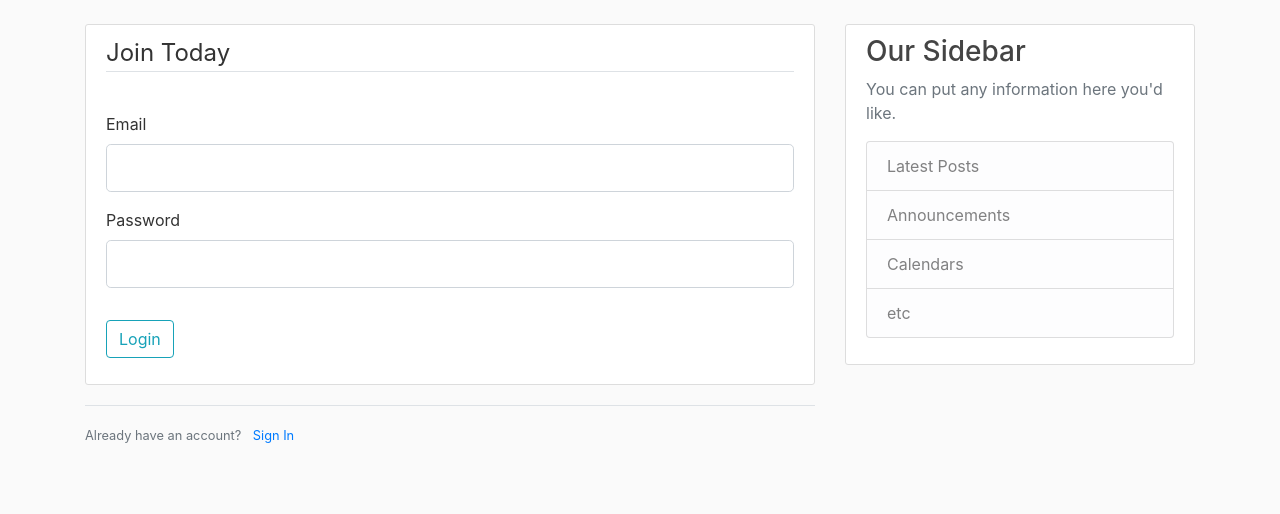
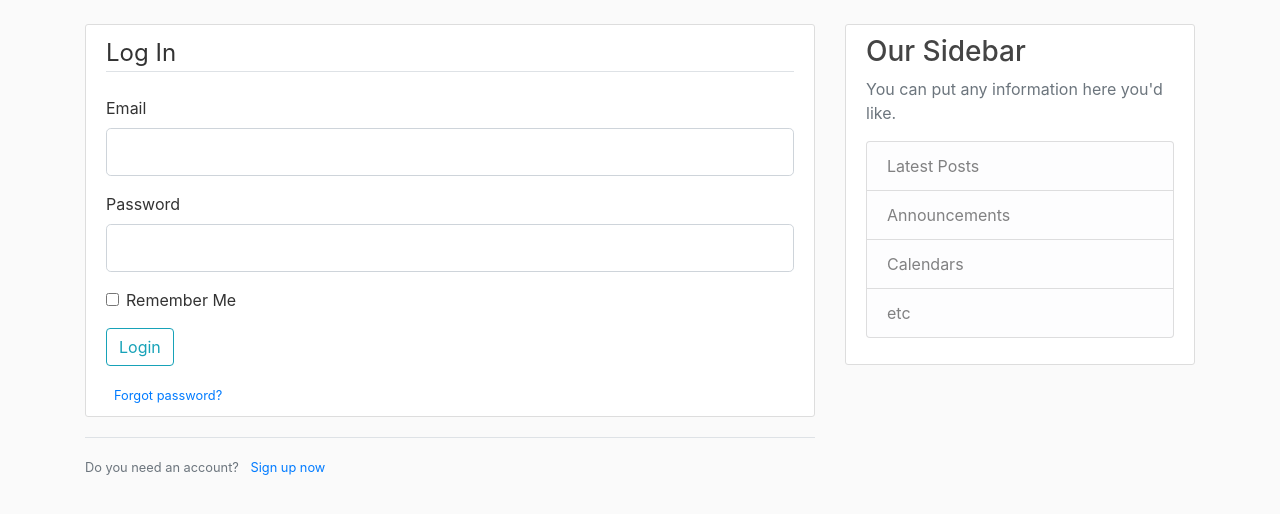
Before and after one commit to Heisson/flask-webapp, a Flask app: template templates/login.html in a window 1280 px wide. Shown: the part 56-570 px from the top of the page. Run offline with Flask 2, Linux system fonts and the light colour scheme; the template is opened without the code that fills it: values that come from a table or form of the project are taken from there, others are empty; some libraries are stand-ins or nearby versions.

Commit message:
Added log in page

```diff
--- a/flaskblog.py
+++ b/flaskblog.py
@@ -40,9 +40,18 @@ def register():
 
 	return render_template("register.html", title="Register", form=form)
 
-@app.route("/login")
+@app.route("/login", methods=["GET", "POST"])
 def login():
 	form = LoginForm()
+
+	if form.validate_on_submit():
+		if form.email.data == 'admin@blog.com' and form.password.data == 'password':
+			flash(f"You have been logged in!", 'success')
+			return redirect(url_for('home'))
+
+		else:
+			flash(f"Log in unsuccessful. Please check username ans password", 'danger')
+
 	return render_template("login.html", title="Login", form=form)
 
 
--- a/templates/login.html
+++ b/templates/login.html
@@ -6,21 +6,7 @@
 			{{ form.hidden_tag() }}
 
 			<fieldset class="form-group">
-				<legend class="border-bottom mb-4">Join Today</legend>
-				<div class="form-group">
-					{{ form.username.label(class="form-control-label") }}
-
-					{% if form.username.errors %}
-						<div class="invalid-feedback">
-							{% for error in form.username.errors %}
-								<span>{{ error }}</span>
-							{% endfor %}
-						</div>
-					{% else %}
-						{{ form.username(class="form-control form-control-lg") }}
-					{% endif %}
-				</div>
-
+				<legend class="border-bottom mb-4">Log In</legend>
 				<div class="form-group">
 					{{ form.email.label(class="form-control-label") }}
 
@@ -51,31 +37,25 @@
 					{% endif %}
 				</div>
 
-				<div class="form-group">
-					{{ form.confirm_password.label(class="form-control-label") }}
-
-					{% if form.confirm_password.errors %}
-						{{ form.confirm_password(class="form-control form-control-lg is-invalid") }}
-						<div class="invalid-feedback">
-							{% for error in form.confirm_password.errors %}
-								<span>{{ error }}</span>
-							{% endfor %}
-						</div>
-					{% else %}
-						{{ form.confirm_password(class="form-control form-control-lg") }}
-					{% endif %}
+				<div class="form-check">
+					{{ form.remember(class="form-check-input") }}
+					{{ form.remember.label(class="form-check-label") }}
 				</div>
 			</fieldset>
 
 			<div class="form-group">
 				{{ form.submit(class="btn btn-outline-info") }}
 			</div>
+
+			<small class="text-muted ml-2">
+				<a href="#">Forgot password?</a>
+			</small>
 		</form>
 	</div>
 
 	<div class="border-top pt-3">
 		<small class="text-muted">
-			Already have an account? <a class="ml-2" href="{{ url_for('login') }}">Sign In</a>
+			Do you need an account? <a class="ml-2" href="{{ url_for('register') }}">Sign up now</a>
  		</small>
 	</div>
 
```
